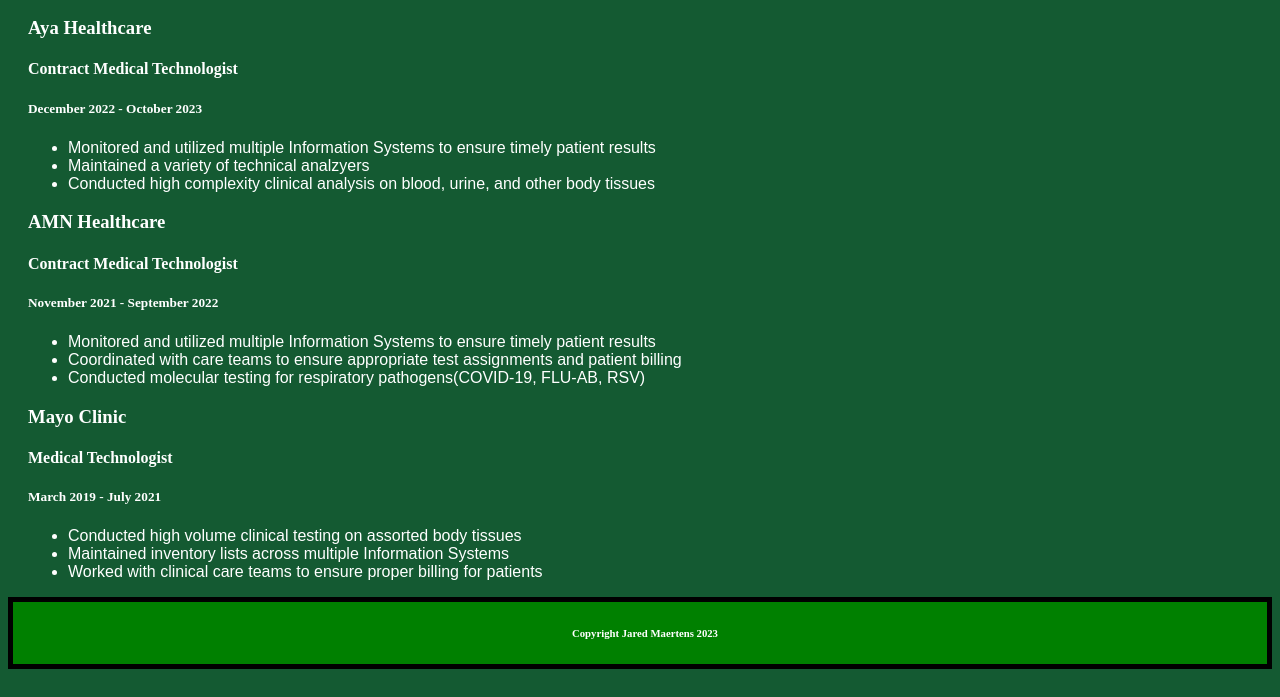
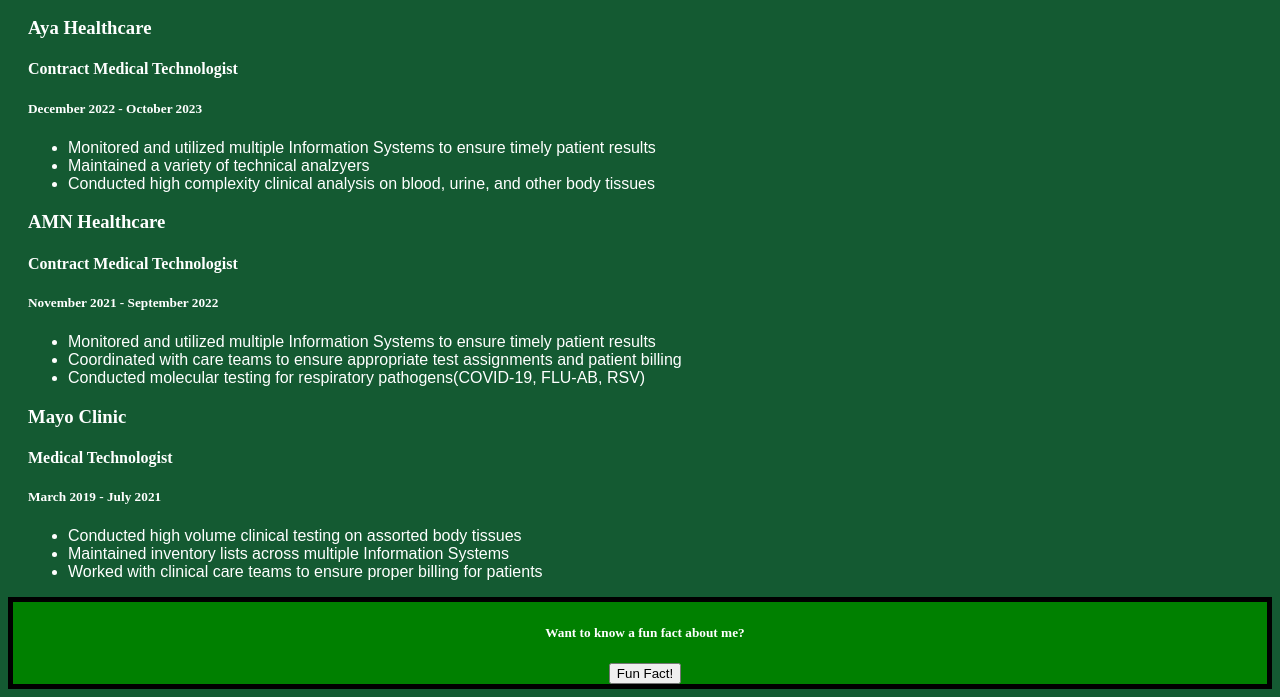
Before and after one commit to JaredtheJames/jaredthejames.github.io, a plain HTML site: page index.html in a window 1280 px wide. Shown: the part 342-1039 px from the top of the page. Drawn offline with Linux system fonts and the light colour scheme.

Commit message:
Update index.html

```diff
--- a/index.html
+++ b/index.html
@@ -56,7 +56,8 @@
    </div>
 
    <div class="footer">
-     <h6>Copyright Jared Maertens 2023</h6>
+     <h5>Want to know a fun fact about me?</h5>
+<button type="button" onclick="alert('I lived in Paraguay for 6 months!')">Fun Fact!</button>
    </div>
 
   </body>
```
